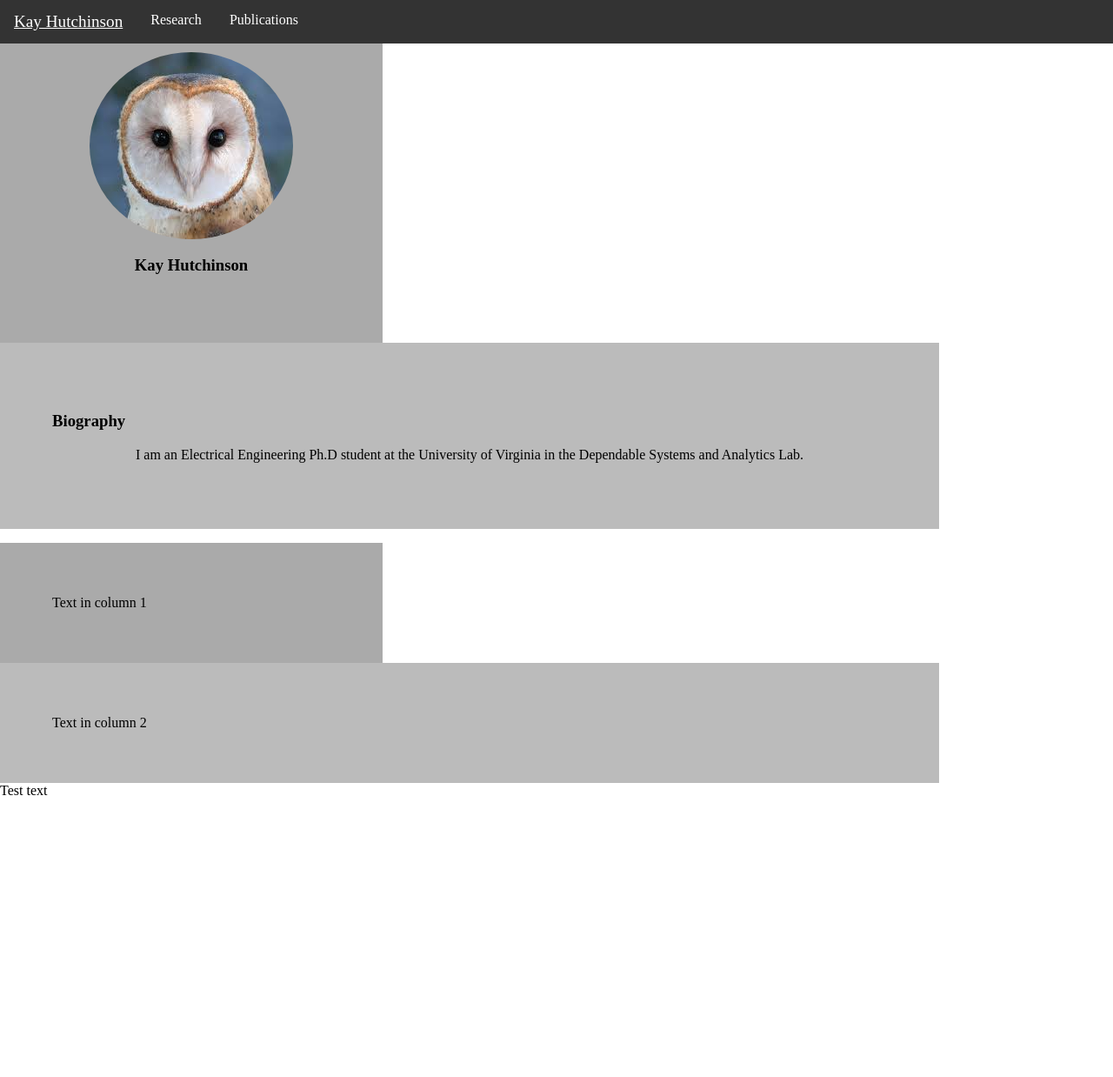
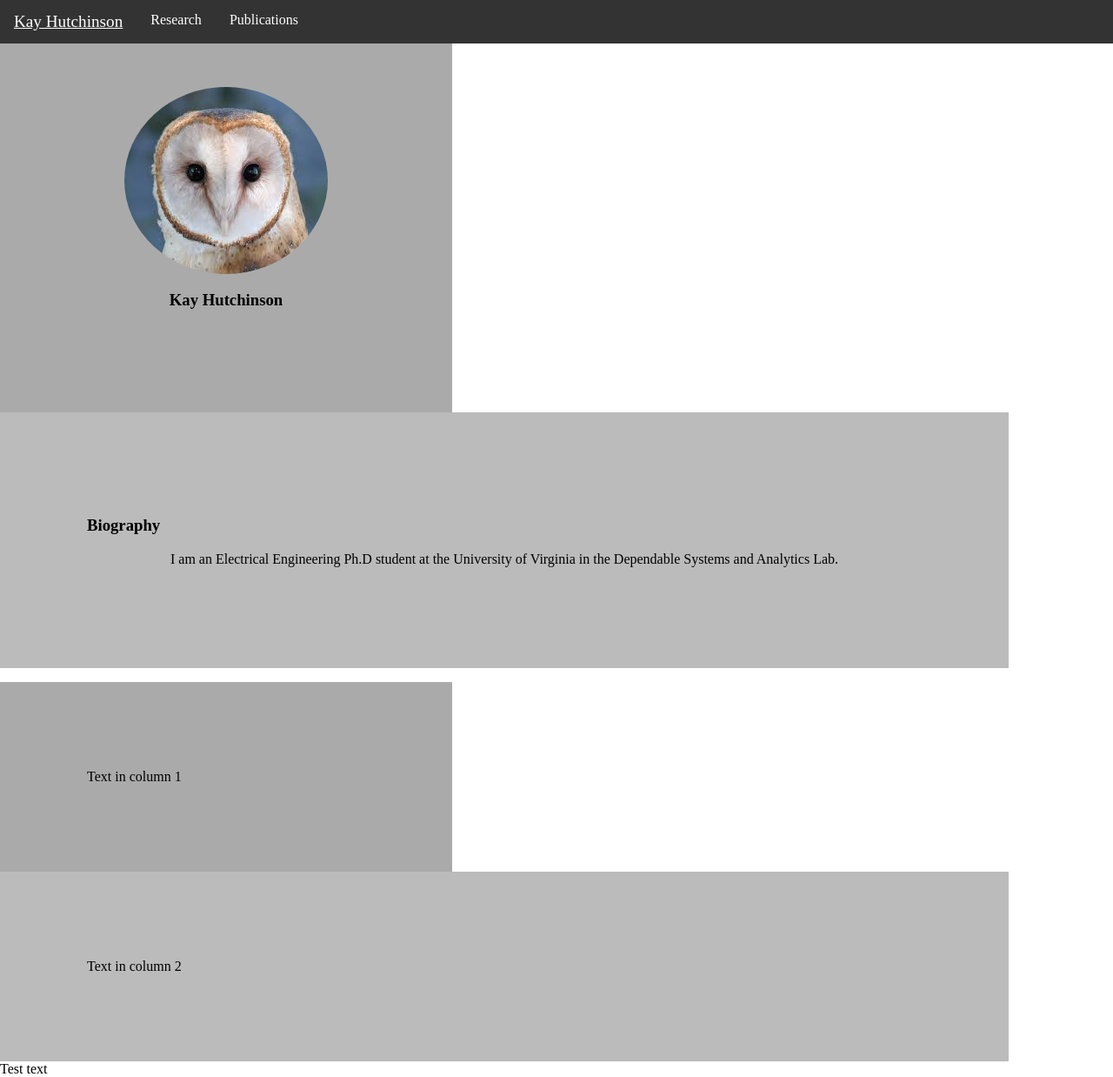
Before and after one commit to kch4fk/kch4fk.github.io, a Jekyll site: the page built from index.html, in a window 1280 px wide and 1238 px high. Shown: the whole window at 87% size. Built offline with Jekyll 4.4.1, drawn with Linux system fonts in a browser that asks for light colours.

Commit message:
Update main.css

```diff
--- a/css/main.css
+++ b/css/main.css
@@ -92,7 +92,7 @@ ul.posts li {
 
 .column {
     float: left;
-    padding: 60px;
+    padding: 100px;
 }
 
 .column.left {
```
